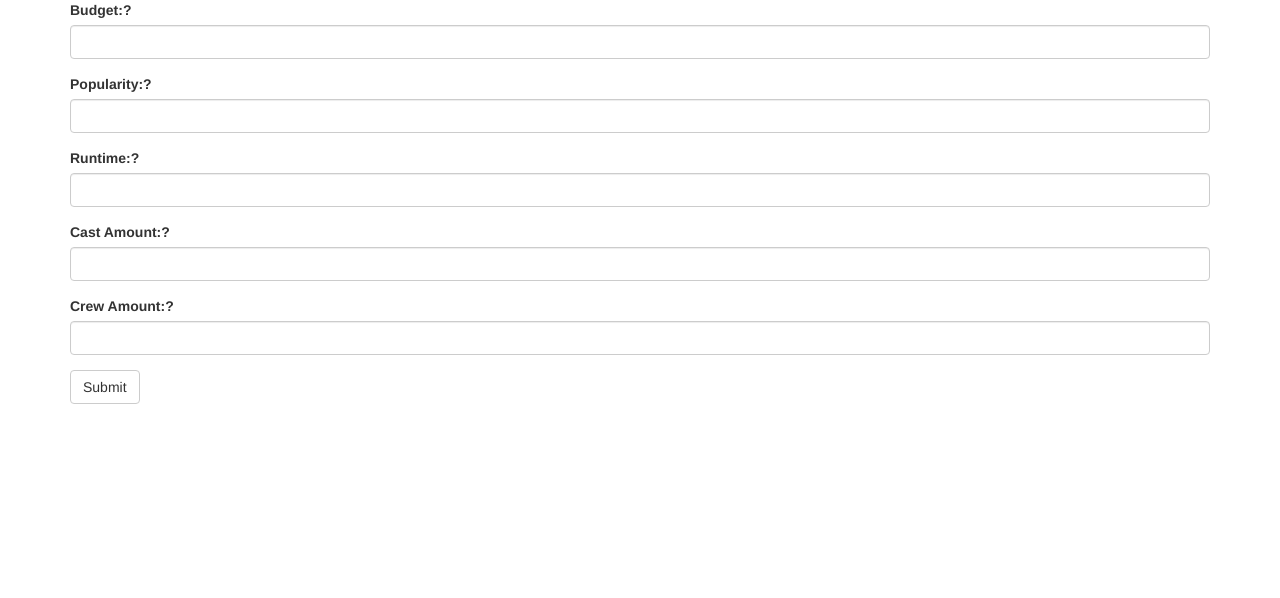
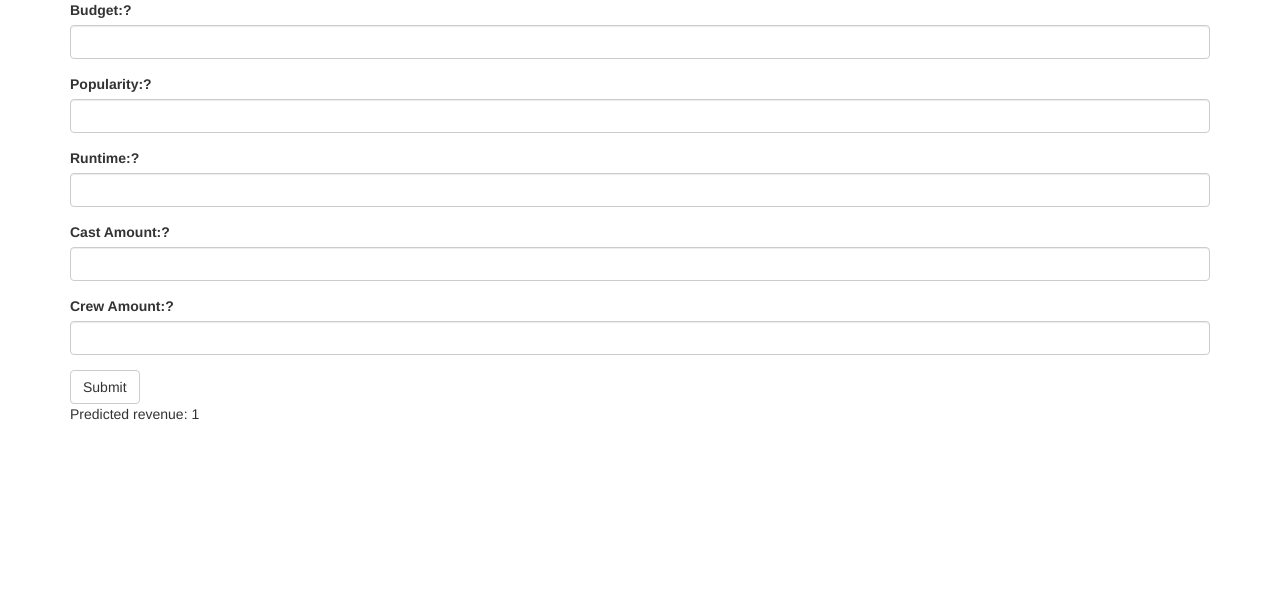
Before and after one commit to AdmiralSilver/ML-2-Flask, a Flask app: page / in a window 1280 px wide. Shown: the top 598 px of the page. Run offline with Flask 2, Linux system fonts and the light colour scheme; the visitor is signed in with stand-in values (Sample User, id 1); parts of the project's set-up code (start-up, migrations or seed data) failed here and were passed over; some libraries are stand-ins or nearby versions.

Commit message:
it works :O

```diff
--- a/predict.py
+++ b/predict.py
@@ -30,6 +30,6 @@ def predict(data, debug=False):
     if debug:
         print('Ordered feature values:')
         print(list(zip(column_order, values)))
-
+    print(list(zip(column_order, values)))
     pred = model.predict(values.reshape(1, -1))
     return str(pred[0])
--- a/routes.py
+++ b/routes.py
@@ -21,7 +21,7 @@ def index():
 
         session['user_info'] = user_info
         session['prediction'] = prediction
-
+        print(session['prediction'])
         return redirect(url_for('index'))
     return render_template('index.html', form=form)
 
--- a/templates/index.html
+++ b/templates/index.html
@@ -1,4 +1,4 @@
-{%  extends "bootstrap/base.html" %}
+{% extends "bootstrap/base.html" %}
 {% import "bootstrap/wtf.html" as wtf%}
 
     {% block title %}Login{% endblock %}
@@ -7,4 +7,8 @@
         <div class="container">
                     {{ wtf.quick_form(form) }}
             </div>
+        <div class="container">
+                <p>{% if session.get('prediction') %} Predicted revenue: {{session.get('prediction')}}</p>
+        <p>{% else %} {% endif %}</p>
+        </div>
     {% endblock %}
```
